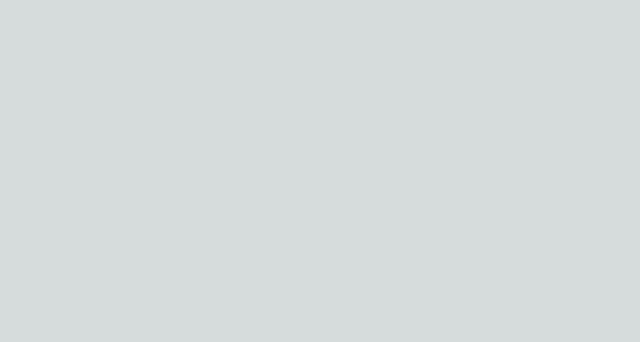
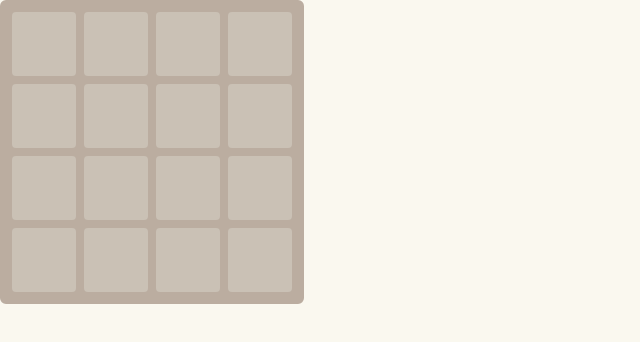
Before and after one commit to ruddelbenito/20puppy8, a Next.js app: page / in a window 1280 px wide. Shown: the top 342 px of the page, without its empty margins (0-640 px from the left). Built offline with nearby package versions, Linux system fonts and the light colour scheme.

Commit message:
Started board component

```diff
--- /dev/null
+++ b/components/board.tsx
@@ -0,0 +1,22 @@
+import styles from "@/styles/board.module.css";
+
+function Board() {
+  const renderGrid = () => {
+    const cells: JSX.Element[] = [];
+    const totalCellsCount = 16;
+
+    for (let index = 0; index < totalCellsCount; index++) {
+      cells.push(<div className={styles.cell} key={index} />);
+    }
+
+    return cells;
+  };
+
+  return (
+    <div className={styles.board}>
+      <div className={styles.grid}>{renderGrid()}</div>
+    </div>
+  );
+}
+
+export default Board;
--- a/pages/index.tsx
+++ b/pages/index.tsx
@@ -1,3 +1,4 @@
+import Board from "@/components/board";
 import Head from "next/head";
 
 export default function Home() {
@@ -10,6 +11,7 @@
         <link rel="icon" href="/favicon.ico" />
       </Head>
       <main>
+        <Board />
       </main>
     </>
   );
--- /dev/null
+++ b/styles/board.module.css
@@ -0,0 +1,19 @@
+.board {
+  width: calc(var(--pixel-size) * 8 * 4 + var(--pixel-size) * 6);
+}
+
+.grid {
+  display: flex;
+  flex-wrap: wrap;
+  background-color: var(--secondary-background);
+  border: var(--pixel-size) solid var(--secondary-background);
+  border-radius: calc(var(--pixel-size) * 0.75);
+}
+
+.cell {
+  width: calc(var(--pixel-size) * 8);
+  height: calc(var(--pixel-size) * 8);
+  margin: calc(var(--pixel-size) * 0.5);
+  border-radius: calc(var(--pixel-size) * 0.5);
+  background: var(--cell-background);
+}
--- a/styles/globals.css
+++ b/styles/globals.css
@@ -1,107 +1,31 @@
 :root {
-  --max-width: 1100px;
-  --border-radius: 12px;
-  --font-mono: ui-monospace, Menlo, Monaco, "Cascadia Mono", "Segoe UI Mono",
-    "Roboto Mono", "Oxygen Mono", "Ubuntu Monospace", "Source Code Pro",
-    "Fira Mono", "Droid Sans Mono", "Courier New", monospace;
+  --pixel-size: 8px;
 
-  --foreground-rgb: 0, 0, 0;
-  --background-start-rgb: 214, 219, 220;
-  --background-end-rgb: 255, 255, 255;
+  /* Backgrounds */
+  --primary-background: #faf8ef;
+  --secondary-background: #bbada0;
+  --cell-background: #cac1b5;
 
-  --primary-glow: conic-gradient(
-    from 180deg at 50% 50%,
-    #16abff33 0deg,
-    #0885ff33 55deg,
-    #54d6ff33 120deg,
-    #0071ff33 160deg,
-    transparent 360deg
-  );
-  --secondary-glow: radial-gradient(
-    rgba(255, 255, 255, 1),
-    rgba(255, 255, 255, 0)
-  );
-
-  --tile-start-rgb: 239, 245, 249;
-  --tile-end-rgb: 228, 232, 233;
-  --tile-border: conic-gradient(
-    #00000080,
-    #00000040,
-    #00000030,
-    #00000020,
-    #00000010,
-    #00000010,
-    #00000080
-  );
-
-  --callout-rgb: 238, 240, 241;
-  --callout-border-rgb: 172, 175, 176;
-  --card-rgb: 180, 185, 188;
-  --card-border-rgb: 131, 134, 135;
-}
-
-@media (prefers-color-scheme: dark) {
-  :root {
-    --foreground-rgb: 255, 255, 255;
-    --background-start-rgb: 0, 0, 0;
-    --background-end-rgb: 0, 0, 0;
-
-    --primary-glow: radial-gradient(rgba(1, 65, 255, 0.4), rgba(1, 65, 255, 0));
-    --secondary-glow: linear-gradient(
-      to bottom right,
-      rgba(1, 65, 255, 0),
-      rgba(1, 65, 255, 0),
-      rgba(1, 65, 255, 0.3)
-    );
-
-    --tile-start-rgb: 2, 13, 46;
-    --tile-end-rgb: 2, 5, 19;
-    --tile-border: conic-gradient(
-      #ffffff80,
-      #ffffff40,
-      #ffffff30,
-      #ffffff20,
-      #ffffff10,
-      #ffffff10,
-      #ffffff80
-    );
-
-    --callout-rgb: 20, 20, 20;
-    --callout-border-rgb: 108, 108, 108;
-    --card-rgb: 100, 100, 100;
-    --card-border-rgb: 200, 200, 200;
-  }
-}
-
-* {
-  box-sizing: border-box;
-  padding: 0;
-  margin: 0;
-}
-
-html,
-body {
-  max-width: 100vw;
-  overflow-x: hidden;
+  /* Text */
+  --primary-text-color: #776e65;
 }
 
 body {
-  color: rgb(var(--foreground-rgb));
-  background: linear-gradient(
-      to bottom,
-      transparent,
-      rgb(var(--background-end-rgb))
-    )
-    rgb(var(--background-start-rgb));
+  margin: 0;
+  font-family:
+    system-ui,
+    -apple-system,
+    BlinkMacSystemFont,
+    "Segoe UI",
+    Roboto,
+    Oxygen,
+    Ubuntu,
+    Cantarell,
+    "Open Sans",
+    "Helvetica Neue",
+    sans-serif;
+  background: var(--primary-background);
+  color: var(--primary-text-color);
+  font-size: calc(var(--pixel-size) * 2.25);
+  line-height: calc(var(--pixel-size) * 3.5);
 }
-
-a {
-  color: inherit;
-  text-decoration: none;
-}
-
-@media (prefers-color-scheme: dark) {
-  html {
-    color-scheme: dark;
-  }
-}
```
Also changed, not shown: 1 other file (tests, documents, lock files or other folders).
